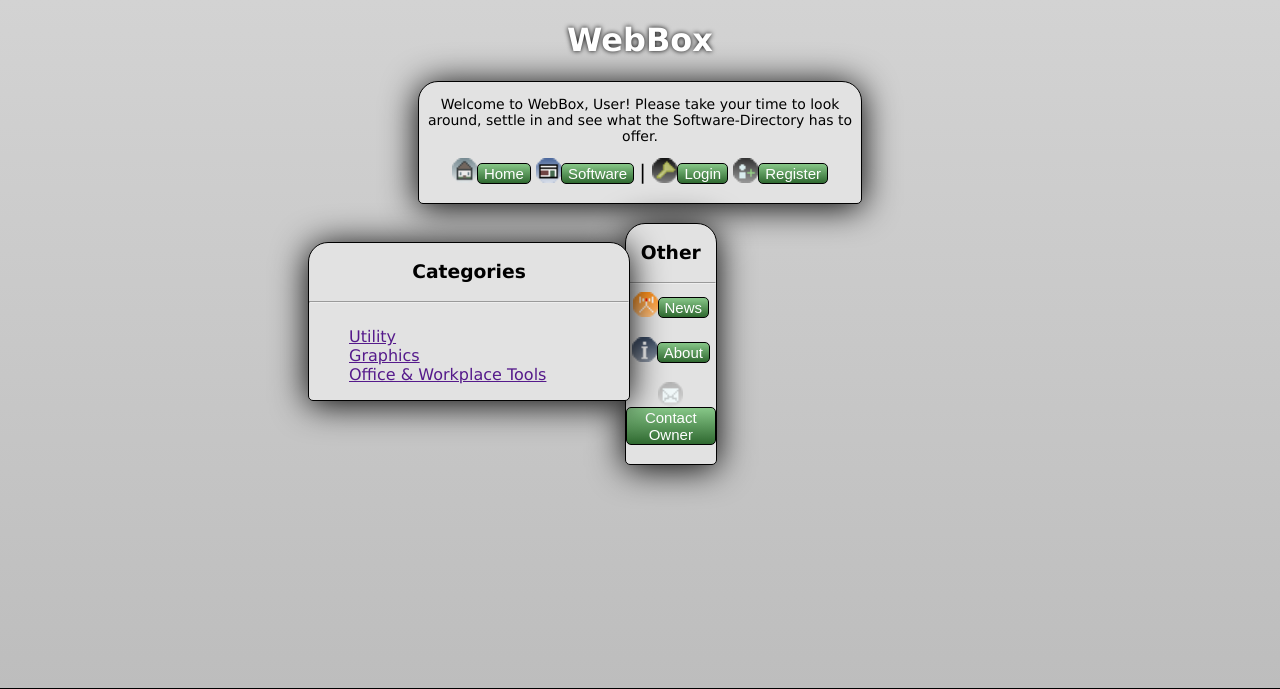
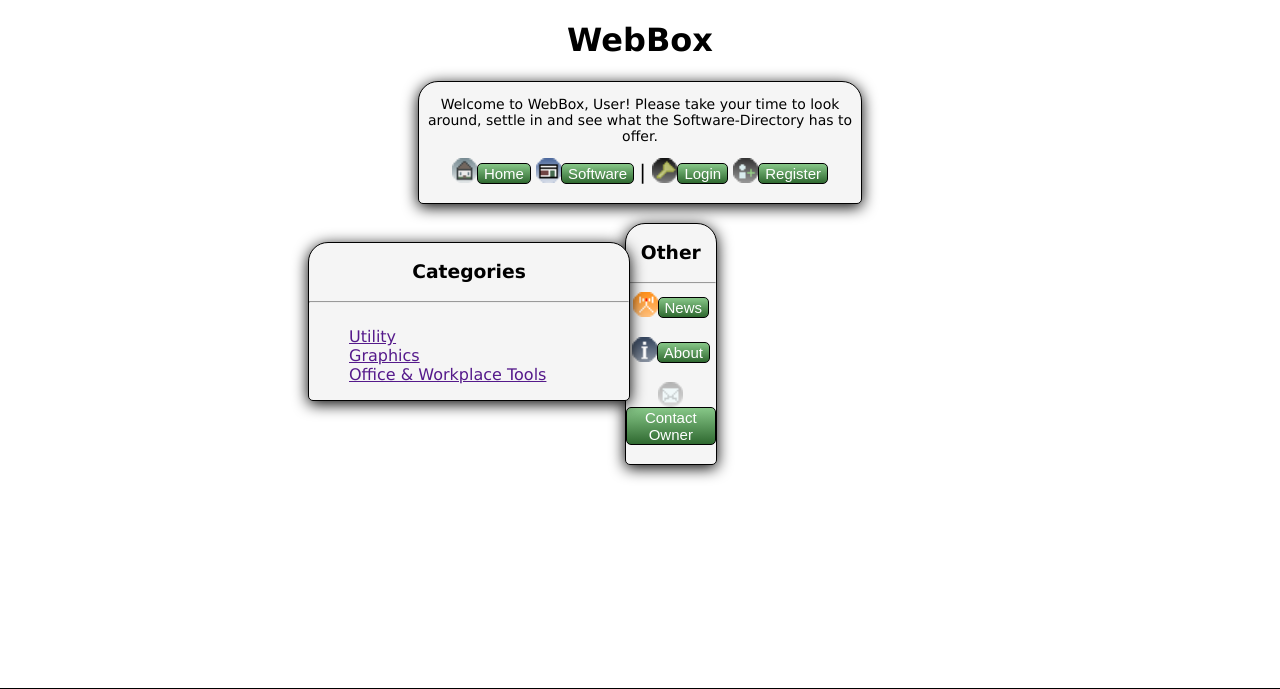
Before and after one commit to kay-ogunbo/WebBox, a PHP site: page / in a window 1280 px wide. Shown: the top 689 px of the page. Run offline with PHP 8.4, Linux system fonts and the light colour scheme.

Commit message:
Reduced Drop-Shadow Thickness, Changed Panel-Colours And Removed Background-Gradient
Changed:
  - Panel-Colours
    - Note: The only Panel-Colours that have been changed so far are the Panels on the Homepage(src/index.php)
  - Drop-Shadows
    - The Drop-Shadow Thickness has been reduced from 35px to 15px(This applies to all of the CSS).

Removed:
  - Gradient-Background
    - This was removed as it didn't really suit WebBox or any of the other Colours on it(Except for the Panel-Colours).

```diff
--- a/src/about.php
+++ b/src/about.php
@@ -21,7 +21,7 @@
           <link rel="stylesheet" type="text/css" href="assets/theme/css/site.css"> <!--Import the Site-Wide CSS File-->
      </head>
      <body>
-          <h1 style="text-align: center; color: white; text-shadow: 0px 0px 5px black;">About</h1>
+          <h1 style="text-align: center;">About</h1>
           <!--The Navigation-Menu for the Software. This Menu lets the User navigate through different Pages by clicking a Button.
 
           This Menu contains Buttons that link to:
--- a/src/assets/theme/css/about.css
+++ b/src/assets/theme/css/about.css
@@ -16,7 +16,7 @@
      background-color: white;
      border: 1px solid black;
      border-radius: 20px 20px 5px 5px;
-     box-shadow: 0px 3px 35px; /* Add a Drop-Shadow to the Panel */
+     box-shadow: 0px 3px 15px; /* Add a Drop-Shadow to the Panel */
      /* Align the Panel in the centre */
      margin: auto;
      text-align: center;
--- a/src/assets/theme/css/contact.css
+++ b/src/assets/theme/css/contact.css
@@ -16,7 +16,7 @@
      background-color: white;
      border: 1px solid black;
      border-radius: 20px 20px 5px 5px;
-     box-shadow: 0px 3px 35px; /* Add a Drop-Shadow */
+     box-shadow: 0px 3px 15px; /* Add a Drop-Shadow */
      /* Align it in the Center */
      margin: auto;
      text-align: center;
--- a/src/assets/theme/css/index.css
+++ b/src/assets/theme/css/index.css
@@ -14,10 +14,10 @@
 /* CSS Settings for the Other-Panel */
 .Other-Panel {
      /* Set the Background-Colour and Border */
-     background-color: #E2E2E2;
+     background-color: #F5F5F5;
      border: 1px solid black;
      border-radius: 20px 20px 5px 5px;
-     box-shadow: 0px 3px 35px; /* Add a Drop-Shaodow to the Panel */
+     box-shadow: 0px 3px 15px; /* Add a Drop-Shaodow to the Panel */
      /* Adjust the Width */
      width: 7%;
      /* Position the Panel */
@@ -30,10 +30,10 @@
 /* CSS Settings for the Category-Panel on the Homepage */
 .Category-Panel_Home {
      /* Set the Background-Colour and Border */
-     background-color: #E2E2E2;
+     background-color: #F5F5F5;
      border: 1px solid black;
      border-radius: 20px 20px 5px 5px;
-     box-shadow: 0px 3px 35px; /* Add a Drop-Shaodow to the Panel */
+     box-shadow: 0px 3px 15px; /* Add a Drop-Shaodow to the Panel */
      /* Adjust the Width */
      width: 25%;
      /* Position the Panel */
--- a/src/assets/theme/css/site.css
+++ b/src/assets/theme/css/site.css
@@ -14,10 +14,6 @@
 /* Control basic things of the Software such as the Background and Font. */
 body {
      font-family: Verdana, Geneva, Tahoma, sans-serif; /* Set the Font */
-     /* Add a Gradient-Background */
-     background-image: linear-gradient(lightgrey, grey);
-     /* Adjust the Size of the Background */
-     background-size: 2600px 2600px;
 }
 
 /* Adjust the Look of Button-Elements */
@@ -87,10 +83,10 @@ input[type="submit"]:hover {
 /* Change the look of the Navigation-Menu */
 .Navigation-Menu {
      /* Add a Background-Colour and Border to it */
-     background-color: #E2E2E2;
+     background-color: #F5F5F5;
      border: 1px solid black;
      border-radius: 20px 20px 5px 5px;
-     box-shadow: 0px 3px 35px; /* Add a Drop-Shaodow to the Panel */
+     box-shadow: 0px 3px 15px; /* Add a Drop-Shaodow to the Panel */
      /* Align the Menu in the centre of the Page */
      margin: auto;
      text-align: center;
--- a/src/assets/theme/css/software.css
+++ b/src/assets/theme/css/software.css
@@ -16,7 +16,7 @@
      background-color: #F4F4F4;
      border: 1px solid black;
      border-radius: 20px 20px 5px 5px;
-     box-shadow: 0px 3px 35px; /* Add a Drop-Shaodow to the Panel */
+     box-shadow: 0px 3px 15px; /* Add a Drop-Shaodow to the Panel */
      /* Align everything in the middle */
      margin: auto;
      text-align: center;
@@ -33,7 +33,7 @@
      background-color: #F4F4F4;
      border: 1px solid black;
      border-radius: 20px 20px 5px 5px;
-     box-shadow: 0px 3px 35px; /* Add a Drop-Shaodow to the Panel */
+     box-shadow: 0px 3px 15px; /* Add a Drop-Shaodow to the Panel */
      /* Align everything in the middle */
      margin: auto;
      text-align: center;
@@ -50,7 +50,7 @@
      background-color: #ECECEC;
      border: 1px solid black;
      border-radius: 20px 20px 5px 5px;
-     box-shadow: 0px 3px 35px; /* Add a Drop-Shaodow to the Panel */
+     box-shadow: 0px 3px 15px; /* Add a Drop-Shaodow to the Panel */
      /* Align it to the left */
      margin: auto;
      position: absolute;
--- a/src/contact.php
+++ b/src/contact.php
@@ -21,7 +21,7 @@
           <link rel="stylesheet" type="text/css" href="assets/theme/css/site.css"> <!--Import the Site-Wide CSS File-->
      </head>
      <body>
-          <h1 style="text-align: center; color: white; text-shadow: 0px 0px 5px black;">Contact</h1>
+          <h1 style="text-align: center;">Contact</h1>
           <!--The Navigation-Menu for the Software. This Menu lets the User navigate through different Pages by clicking a Button.
 
           This Menu contains Buttons that link to:
--- a/src/index.php
+++ b/src/index.php
@@ -21,7 +21,7 @@
           <link rel="stylesheet" type="text/css" href="assets/theme/css/site.css"> <!--Import the Site-Wide CSS File-->
      </head>
      <body>
-          <h1 style="text-align: center; color: white; text-shadow: 0px 0px 5px black;">WebBox</h1>
+          <h1 style="text-align: center;">WebBox</h1>
           <!--The Navigation-Menu for the Software. This Menu lets the User navigate through different Pages by clicking a Button.
 
           This Menu contains Buttons that link to:
--- a/src/software.php
+++ b/src/software.php
@@ -21,7 +21,7 @@
           <link rel="stylesheet" type="text/css" href="assets/theme/css/site.css"> <!--Import the Site-Wide CSS File-->
      </head>
      <body>
-          <h1 style="text-align: center; color: white; text-shadow: 0px 0px 5px black;">Software-Directory</h1>
+          <h1 style="text-align: center;">Software-Directory</h1>
           <!--The Navigation-Menu for the Software. This Menu lets the User navigate through different Pages by clicking a Button.
 
           This Menu contains Buttons that link to:
```
